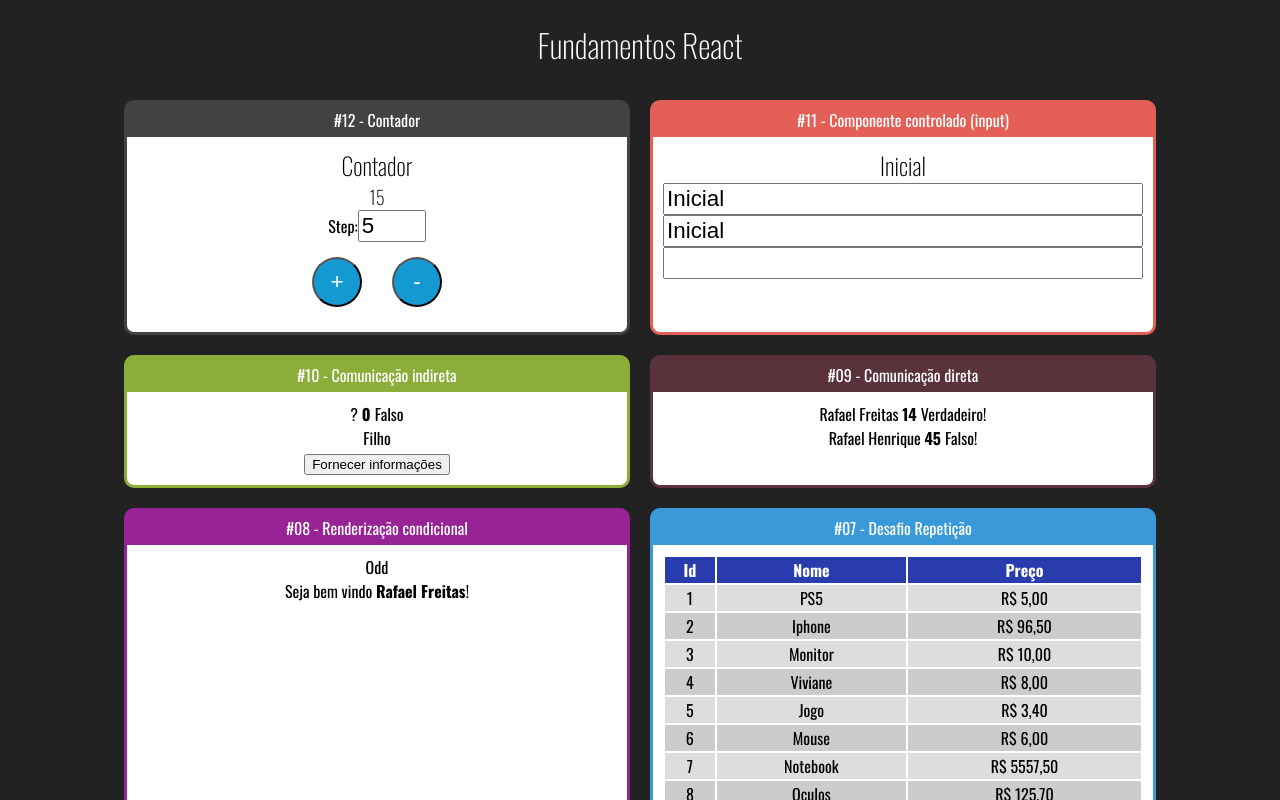
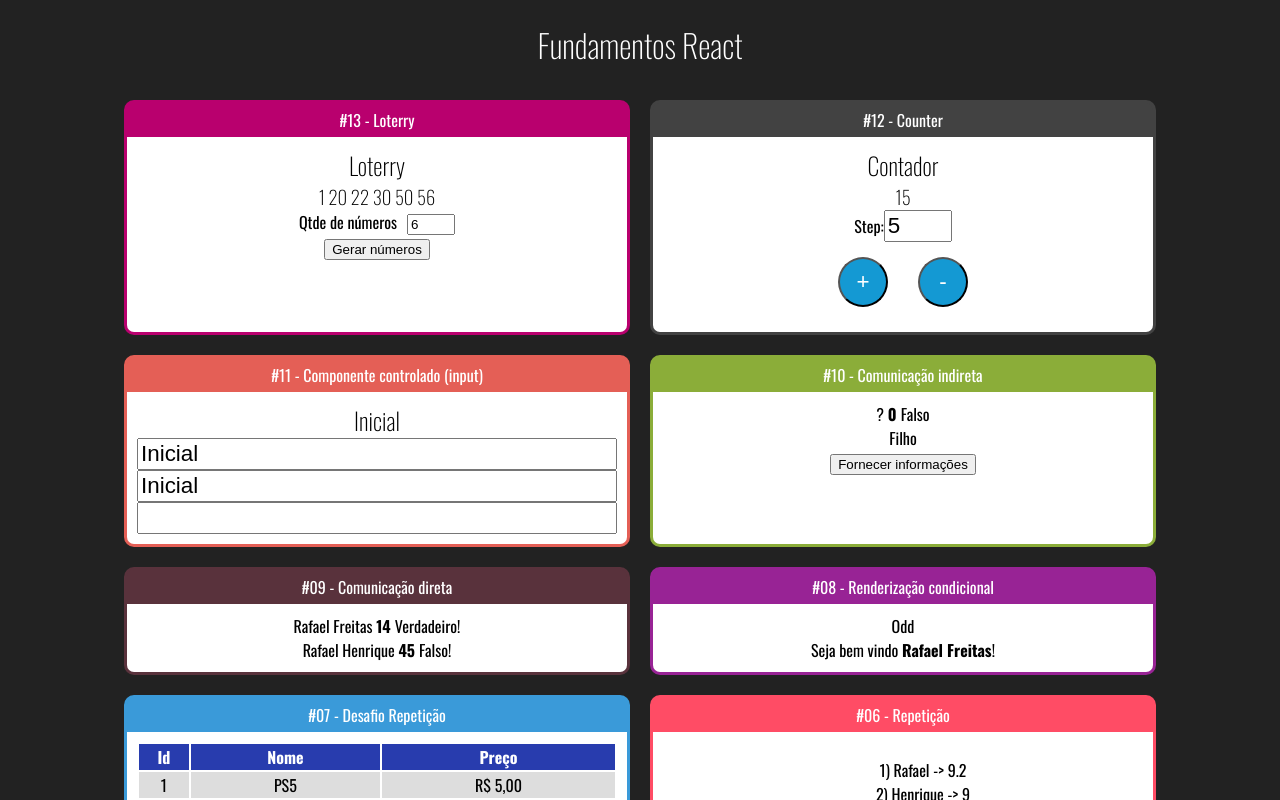
Before and after one commit to rafaelhfreitas/curso-react, a React (Create React App) app: page / in a window 1280 px wide. Shown: the top 800 px of the page. Built offline with nearby package versions, Linux system fonts and the light colour scheme.

Commit message:
COmponent to generate of loterry

```diff
--- a/src/App.jsx
+++ b/src/App.jsx
@@ -17,6 +17,7 @@ import DirectParent from './components/comunication/DirectParent'
 import IndirectParent from './components/comunication/IndirectParent'
 import Input from './components/form/Input'
 import Counter from './components/counter/Counter'
+import Loterry from './components/loterry/Loterry'
 
 
 export default (props) => {
@@ -25,7 +26,11 @@ export default (props) => {
             <h1> Fundamentos React </h1>
 
             <div  className='Cards'>
-                <Card titulo='#12  - Contador' color="#424242">
+                <Card titulo='#13  - Loterry' color="#B9006E">
+                     <Loterry></Loterry>
+                </Card>
+
+                <Card titulo='#12  - Counter' color="#424242">
                     <Counter initialNumber={15}></Counter>
                 </Card>
 
--- a/src/components/counter/Counter.jsx
+++ b/src/components/counter/Counter.jsx
@@ -4,7 +4,6 @@ import React, { Component } from 'react'
 
 import Display from './Display'
 import Buttons from './Buttons'
-import Step from './StepForm'
 import StepForm from './StepForm'
 
 class Counter extends Component {
--- /dev/null
+++ b/src/components/loterry/Loterry.css
@@ -0,0 +1,9 @@
+.Loterry label{
+    margin-right: 10px;
+
+}
+
+.Loterry input {
+    font: 1.4rem;
+    width: 40px;
+}
--- /dev/null
+++ b/src/components/loterry/Loterry.js
@@ -0,0 +1,58 @@
+import './Loterry.css'
+import React, { useState } from 'react'
+
+
+export default props => {
+
+    function generateNumberNotContained(min, max, array) {
+        const random = parseInt(Math.random() * (max +1 -min)) + min
+        return array.includes(random) ?
+            generateNumberNotContained(min, max, array) :
+            random
+    }
+
+
+
+    function generateNumbers(qty){
+        const numbers = Array(qty)
+            .fill(0)
+            .reduce((nums) => {
+                const newNumber = generateNumberNotContained(1,60, nums)
+                return [...nums,newNumber]
+            }, [])
+            .sort((n1,n2) => n1 -n2)
+
+        return numbers
+
+    }
+
+
+    const [qty, setQty] = useState(props.qty || 6)
+    const initialNumbers = generateNumbers(qty)
+    const [numbers, setNumbers] = useState(initialNumbers)
+
+    return (
+        <div className="Loterry">
+            <h2>Loterry</h2>
+            <h3>{numbers.join(' ')}</h3>
+            <div>
+                <label>Qtde de números</label>
+                <input
+                    type="number"
+                    min={6}
+                    max={15}
+                    value={qty}
+                    onChange={ (e) => {
+                        setQty(+e.target.value)
+                        setNumbers(generateNumbers(+e.target.value))
+                    }}>
+                </input>
+            </div>
+            <button onClick={_ => {setNumbers(generateNumbers(qty))}}>
+                Gerar números
+            </button>
+        </div>
+    )
+
+
+}
```
